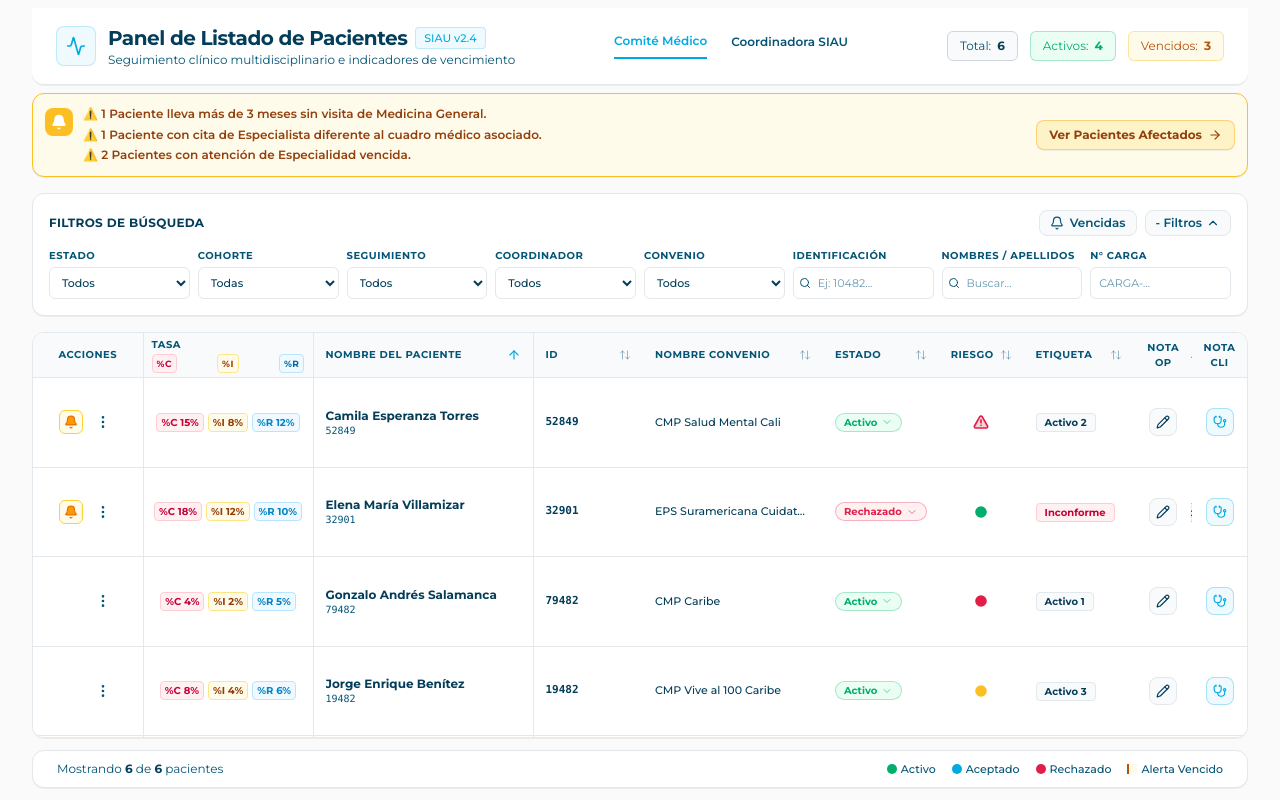
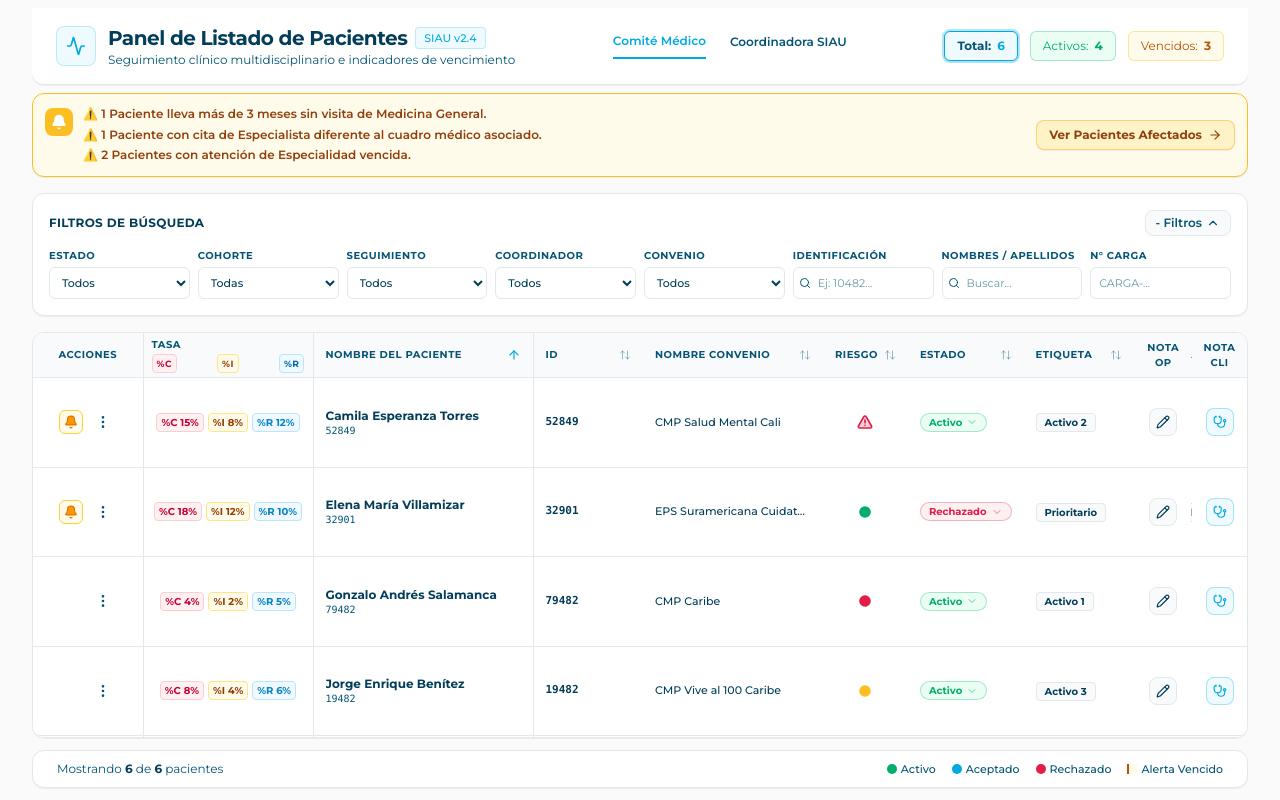
Before and after one commit to vqorlando68/Panel-Paciente, a React (Vite) app: page / in a window 1280 px wide. Built offline with nearby package versions, Linux system fonts and the light colour scheme.

Commit message:
feat: enable interactive metrics and update patient labels
- Add click handlers to header metric cards to filter patients.
- Update mock data for patient labeling consistency.
- Refactor SpecialistEditModal to support a resizable dual-panel view.
- Remove redundant filter button from FilterBar.

```diff
--- a/src/App.tsx
+++ b/src/App.tsx
@@ -243,6 +243,24 @@ export default function App() {
     setIsAddPatientOpen(false);
   };
 
+  // Active Metric Card derived state
+  const activeMetricCard = useMemo(() => {
+    if (filters.seguimiento === 'Vencidos') return 'vencidos';
+    if (filters.estado === 'Activo' && filters.seguimiento === 'Todos') return 'activos';
+    if (filters.estado === 'Todos' && filters.seguimiento === 'Todos') return 'total';
+    return undefined;
+  }, [filters]);
+
+  const handleSelectMetricCard = (metric: 'total' | 'activos' | 'vencidos') => {
+    if (metric === 'total') {
+      setFilters((prev) => ({ ...prev, estado: 'Todos', seguimiento: 'Todos', soloVencidas: false }));
+    } else if (metric === 'activos') {
+      setFilters((prev) => ({ ...prev, estado: 'Activo', seguimiento: 'Todos', soloVencidas: false }));
+    } else if (metric === 'vencidos') {
+      setFilters((prev) => ({ ...prev, seguimiento: 'Vencidos', estado: 'Todos', soloVencidas: false }));
+    }
+  };
+
   return (
     <div className="h-screen w-screen flex flex-col overflow-hidden bg-[#fafafa] font-sans text-[#033d59]">
       <div className="flex-1 flex flex-col overflow-hidden px-4 md:px-8 py-2 max-w-[1600px] w-full mx-auto">
@@ -254,6 +272,8 @@ export default function App() {
           totalPatients={totalPatients}
           overdueCount={overdueCount}
           activeCount={activeCount}
+          onSelectMetricCard={handleSelectMetricCard}
+          activeMetricCard={activeMetricCard}
         />
 
         {/* Alarm Banner */}
--- a/src/components/FilterBar.tsx
+++ b/src/components/FilterBar.tsx
@@ -51,21 +51,6 @@ export const FilterBar: React.FC<FilterBarProps> = ({
         </div>
 
         <div className="flex items-center gap-2">
-          {/* Bell Toggle button for Solo Vencidas */}
-          <button
-            type="button"
-            onClick={() => handleChange('soloVencidas', !filters.soloVencidas)}
-            title={filters.soloVencidas ? "Mostrando solo atenciones vencidas" : "Filtrar por atenciones vencidas"}
-            className={`flex items-center gap-1.5 text-xs font-semibold px-2.5 py-1 rounded-lg border cursor-pointer transition-all ${
-              filters.soloVencidas
-                ? 'bg-[#fffbeb] text-[#b45309] border-[#fbbf24] shadow-2xs font-bold'
-                : 'bg-[#f9fafb] text-[#035476] border-[#e2e8eb] hover:bg-[#effaff] hover:text-[#00aae1]'
-            }`}
-          >
-            <Bell className={`w-3.5 h-3.5 ${filters.soloVencidas ? 'text-[#b45309] fill-[#b45309]' : 'text-[#035476]'}`} />
-            <span>Vencidas</span>
-          </button>
-
           {hasActiveFilters && (
             <button
               onClick={onResetFilters}
--- a/src/components/Header.tsx
+++ b/src/components/Header.tsx
@@ -9,6 +9,8 @@ interface HeaderProps {
   overdueCount: number;
   activeCount: number;
   criticalCount?: number;
+  onSelectMetricCard?: (metric: 'total' | 'activos' | 'vencidos') => void;
+  activeMetricCard?: 'total' | 'activos' | 'vencidos';
 }
 
 export const Header: React.FC<HeaderProps> = ({
@@ -17,6 +19,8 @@ export const Header: React.FC<HeaderProps> = ({
   totalPatients,
   overdueCount,
   activeCount,
+  onSelectMetricCard,
+  activeMetricCard = 'total',
 }) => {
   return (
     <header className="bg-white border-b border-[#e2e8eb] px-6 py-4 flex flex-col md:flex-row md:items-center justify-between gap-4 shrink-0 max-w-[1550px] w-full mx-auto font-sans rounded-b-xl shadow-2xs">
@@ -67,20 +71,47 @@ export const Header: React.FC<HeaderProps> = ({
 
       {/* Metrics Bar */}
       <div className="flex items-center gap-3 text-xs">
-        <div className="flex items-center gap-1.5 bg-[#f9fafb] px-3 py-1.5 rounded-md border border-[#d0d5dd] text-[#033d59]">
+        <button
+          type="button"
+          onClick={() => onSelectMetricCard?.('total')}
+          title="Ver todos los pacientes"
+          className={`flex items-center gap-1.5 px-3 py-1.5 rounded-md border text-[#033d59] cursor-pointer transition-all ${
+            activeMetricCard === 'total'
+              ? 'bg-[#effaff] border-[#00aae1] ring-2 ring-[#00aae1]/30 font-bold shadow-xs'
+              : 'bg-[#f9fafb] border-[#d0d5dd] hover:bg-gray-100'
+          }`}
+        >
           <span className="text-[#035476]">Total:</span>
-          <span className="font-bold">{totalPatients}</span>
-        </div>
+          <span className="font-bold text-[#00aae1]">{totalPatients}</span>
+        </button>
 
-        <div className="flex items-center gap-1.5 bg-[#ebfef4] px-3 py-1.5 rounded-md border border-[#01ae6c]/30 text-[#01ae6c]">
+        <button
+          type="button"
+          onClick={() => onSelectMetricCard?.('activos')}
+          title="Filtrar pacientes Activos"
+          className={`flex items-center gap-1.5 px-3 py-1.5 rounded-md border text-[#01ae6c] cursor-pointer transition-all ${
+            activeMetricCard === 'activos'
+              ? 'bg-[#d0fbe2] border-[#01ae6c] ring-2 ring-[#01ae6c]/30 font-bold shadow-xs'
+              : 'bg-[#ebfef4] border-[#01ae6c]/30 hover:bg-[#d0fbe2]/60'
+          }`}
+        >
           <span>Activos:</span>
           <span className="font-bold">{activeCount}</span>
-        </div>
+        </button>
 
-        <div className="flex items-center gap-1.5 bg-[#fffbeb] px-3 py-1.5 rounded-md border border-[#fbbf24]/40 text-[#b45309]">
+        <button
+          type="button"
+          onClick={() => onSelectMetricCard?.('vencidos')}
+          title="Filtrar pacientes con citas Vencidas"
+          className={`flex items-center gap-1.5 px-3 py-1.5 rounded-md border text-[#b45309] cursor-pointer transition-all ${
+            activeMetricCard === 'vencidos'
+              ? 'bg-[#fef3c7] border-[#b45309] ring-2 ring-[#b45309]/30 font-bold shadow-xs'
+              : 'bg-[#fffbeb] border-[#fbbf24]/40 hover:bg-[#fef3c7]/60'
+          }`}
+        >
           <span>Vencidos:</span>
           <span className="font-bold">{overdueCount}</span>
-        </div>
+        </button>
       </div>
     </header>
   );
--- a/src/components/PatientTable.tsx
+++ b/src/components/PatientTable.tsx
@@ -292,14 +292,15 @@ export const PatientTable: React.FC<PatientTableProps> = ({
 
   const renderFaseBadge = (fase: string) => {
     let color = 'bg-[#f9fafb] text-[#033d59] border-[#e2e8eb]';
-    if (fase === 'E') color = 'bg-purple-50 text-purple-700 border-purple-200';
-    if (fase === 'D') color = 'bg-blue-50 text-blue-700 border-blue-200';
-    if (fase === 'I') color = 'bg-amber-50 text-amber-800 border-amber-200';
-    if (fase === 'M/E') color = 'bg-teal-50 text-teal-700 border-teal-200';
+    let label = fase;
+    if (fase === 'E') { color = 'bg-purple-50 text-purple-700 border-purple-200'; label = 'E: Evaluación'; }
+    if (fase === 'D') { color = 'bg-blue-50 text-blue-700 border-blue-200'; label = 'D: Diagnóstico'; }
+    if (fase === 'I') { color = 'bg-amber-50 text-amber-800 border-amber-200'; label = 'I: Intervención'; }
+    if (fase === 'M/E') { color = 'bg-teal-50 text-teal-700 border-teal-200'; label = 'M/E: Monit./Eval.'; }
 
     return (
-      <span className={`px-2 py-0.5 rounded font-mono font-bold text-[10px] border ${color}`}>
-        {fase}
+      <span className={`px-2 py-0.5 rounded font-sans font-bold text-[10px] border whitespace-nowrap ${color}`}>
+        {label}
       </span>
     );
   };
@@ -461,11 +462,11 @@ export const PatientTable: React.FC<PatientTableProps> = ({
             {/* Col 5: NOMBRE CONVENIO */}
             {renderHeader('NOMBRE CONVENIO', 'convenioNombre', 'min-w-[180px]')}
 
-            {/* Col 6: ESTADO */}
+            {/* Col 6: RIESGO */}
+            {renderHeader('RIESGO', 'riesgo', 'min-w-[80px] text-center')}
+
+            {/* Col 7: ESTADO */}
             {renderHeader('ESTADO', 'estado', 'min-w-[100px]')}
-
-            {/* Col 7: RIESGO */}
-            {renderHeader('RIESGO', 'riesgo', 'min-w-[80px] text-center')}
 
             {/* Col 8: ETIQUETA */}
             {renderHeader('ETIQUETA', 'etiqueta', 'min-w-[110px]')}
@@ -474,7 +475,7 @@ export const PatientTable: React.FC<PatientTableProps> = ({
             {renderHeader('RETROALIMENTACIÓN', 'retroalimentacion', 'min-w-[140px]')}
 
             {/* Col 10: FASE */}
-            {renderHeader('FASE', 'fase', 'min-w-[75px] text-center')}
+            {renderHeader('FASE', 'fase', 'min-w-[130px] text-center')}
 
             {/* Col 11: ACTA */}
             {renderHeader('ACTA', 'acta', 'min-w-[85px] text-center')}
@@ -711,12 +712,7 @@ export const PatientTable: React.FC<PatientTableProps> = ({
                     {patient.convenioNombre}
                   </td>
 
-                  {/* Col 6: ESTADO */}
-                  <td className="px-3 py-2">
-                    {renderEstadoBadge(patient)}
-                  </td>
-
-                  {/* Col 7: RIESGO */}
+                  {/* Col 6: RIESGO */}
                   <td className="px-3 py-2 text-center relative">
                     <button
                       onClick={() => handleRiskClick(patient)}
@@ -748,22 +744,23 @@ export const PatientTable: React.FC<PatientTableProps> = ({
                     )}
                   </td>
 
+                  {/* Col 7: ESTADO */}
+                  <td className="px-3 py-2">
+                    {renderEstadoBadge(patient)}
+                  </td>
+
                   {/* Col 8: ETIQUETA */}
                   <td className="px-3 py-2">
-                    <span className={`px-2 py-0.5 rounded font-bold text-[10px] border ${
-                      patient.etiqueta === 'Inconforme'
-                        ? 'bg-rose-50 text-rose-700 border-rose-200'
-                        : 'bg-[#f9fafb] text-[#033d59] border-[#e2e8eb]'
-                    }`}>
+                    <span className="px-2 py-0.5 rounded font-bold text-[10px] border bg-[#f9fafb] text-[#033d59] border-[#e2e8eb]">
                       {patient.etiqueta}
                     </span>
                   </td>
 
                   {/* Col 9: RETROALIMENTACIÓN */}
                   <td className="px-3 py-2">
-                    {patient.etiqueta === 'Inconforme' || patient.retroalimentacion === 'Inconforme' ? (
-                      <span className="px-2 py-0.5 rounded bg-rose-100 text-rose-800 font-bold text-[10px] border border-rose-300">
-                        Inconforme
+                    {patient.retroalimentacion ? (
+                      <span className="px-2 py-0.5 rounded bg-sky-50 text-[#033d59] font-medium text-[10px] border border-sky-200">
+                        {patient.retroalimentacion}
                       </span>
                     ) : (
                       <span className="text-gray-400 text-[10px]">—</span>
--- a/src/components/SpecialistEditModal.tsx
+++ b/src/components/SpecialistEditModal.tsx
@@ -1,6 +1,6 @@
 import React, { useState } from 'react';
 import { SpecialistInfo, SpecialistKey, Patient } from '../types';
-import { X, Calendar, User, Clock, Save, ClipboardList, ArrowLeft } from 'lucide-react';
+import { X, Calendar, User, Clock, Save, ClipboardList, PanelRightClose } from 'lucide-react';
 
 interface SpecialistEditModalProps {
   patient: Patient;
@@ -18,7 +18,7 @@ export const SpecialistEditModal: React.FC<SpecialistEditModalProps> = ({
   onClose,
 }) => {
   const [formData, setFormData] = useState<SpecialistInfo>({ ...specialistData });
-  const [currentStep, setCurrentStep] = useState<'stepA' | 'stepB'>('stepA');
+  const [showDetail, setShowDetail] = useState(false);
 
   const handleSubmit = (e: React.FormEvent) => {
     e.preventDefault();
@@ -36,16 +36,19 @@ export const SpecialistEditModal: React.FC<SpecialistEditModalProps> = ({
 
   return (
     <div className="fixed inset-0 z-50 bg-black/40 backdrop-blur-xs flex items-center justify-center p-4 font-sans">
-      <div className="bg-white rounded-xl shadow-2xl border border-[#e2e8eb] w-full max-w-md overflow-hidden animate-in fade-in zoom-in-95 duration-150">
+      <div className={`bg-white rounded-xl shadow-2xl border border-[#e2e8eb] w-full transition-all duration-300 overflow-hidden ${
+        showDetail ? 'max-w-4xl' : 'max-w-md'
+      }`}>
+        <div className={`grid grid-cols-1 ${showDetail ? 'md:grid-cols-2 divide-y md:divide-y-0 md:divide-x' : ''} divide-[#e2e8eb]`}>
 
-        {/* STEP A: Modal Form */}
-        {currentStep === 'stepA' && (
-          <>
+          {/* PANEL 1: Edición de Especialista (Left Side) */}
+          <div className="flex flex-col">
             <div className="bg-[#00aae1] text-white p-4 flex items-center justify-between">
               <div>
                 <h3 className="font-bold text-base">Atención: {formData.specialistTitle}</h3>
                 <p className="text-xs text-white/90 font-medium">{patient.nombre}</p>
               </div>
+              {!showDetail && (
                 <button
                   type="button"
                   onClick={onClose}
@@ -53,9 +56,11 @@ export const SpecialistEditModal: React.FC<SpecialistEditModalProps> = ({
                 >
                   <X className="w-5 h-5" />
                 </button>
+              )}
             </div>
 
-            <form onSubmit={handleSubmit} className="p-5 space-y-4 text-xs text-[#033d59]">
+            <form onSubmit={handleSubmit} className="p-5 space-y-4 text-xs text-[#033d59] flex-1 flex flex-col justify-between">
+              <div className="space-y-4">
                 {/* NOMBRE DEL PROFESIONAL */}
                 <div>
                   <label className="block text-[11px] font-semibold text-[#035476] mb-1 uppercase tracking-wide">
@@ -127,20 +132,25 @@ export const SpecialistEditModal: React.FC<SpecialistEditModalProps> = ({
                   </div>
                 </div>
 
-              {/* PROMINENT BUTTON: Detalle de Atenciones... */}
-              <div className="pt-2">
+                {/* BUTTON: Detalle de Atenciones... */}
+                <div className="pt-1">
                   <button
                     type="button"
-                  onClick={() => setCurrentStep('stepB')}
-                  className="w-full py-2.5 px-3 bg-[#effaff] hover:bg-[#00aae1]/10 border border-[#00aae1]/30 rounded-lg text-[#00aae1] font-bold text-xs flex items-center justify-center gap-2 transition-all cursor-pointer shadow-xs group"
+                    onClick={() => setShowDetail(!showDetail)}
+                    className={`w-full py-2.5 px-3 border rounded-lg font-bold text-xs flex items-center justify-center gap-2 transition-all cursor-pointer shadow-xs ${
+                      showDetail
+                        ? 'bg-[#00aae1] text-white border-[#00aae1]'
+                        : 'bg-[#effaff] text-[#00aae1] border-[#00aae1]/30 hover:bg-[#00aae1]/10'
+                    }`}
                   >
-                  <ClipboardList className="w-4 h-4 text-[#00aae1] group-hover:scale-110 transition-transform" />
-                  <span>📋 Detalle de Atenciones...</span>
+                    <ClipboardList className="w-4 h-4" />
+                    <span>{showDetail ? '📋 Ocultar Detalle Lateral' : '📋 Detalle de Atenciones (Al lado)...'}</span>
                   </button>
+                </div>
               </div>
 
               {/* ACTION BUTTONS */}
-              <div className="pt-3 border-t border-[#e2e8eb] flex justify-end gap-2.5">
+              <div className="pt-4 border-t border-[#e2e8eb] flex justify-end gap-2.5 mt-4">
                 <button
                   type="button"
                   onClick={onClose}
@@ -157,49 +167,53 @@ export const SpecialistEditModal: React.FC<SpecialistEditModalProps> = ({
                 </button>
               </div>
             </form>
-          </>
-        )}
+          </div>
 
-        {/* STEP B: Panel de Detalle (READ ONLY) */}
-        {currentStep === 'stepB' && (
-          <div className="flex flex-col max-h-[85vh]">
+          {/* PANEL 2: Panel de Detalle (Right Side - Appears next to edition panel) */}
+          {showDetail && (
+            <div className="flex flex-col bg-[#fafafa] animate-in fade-in slide-in-from-left-4 duration-200">
               <div className="bg-[#033d59] text-white p-4 flex items-center justify-between">
                 <div>
                   <h3 className="font-bold text-sm flex items-center gap-2">
                     <ClipboardList className="w-4 h-4 text-[#00aae1]" />
-                  Detalle de Atenciones ({formData.specialistTitle})
+                    Detalle de Atenciones
                   </h3>
-                <p className="text-xs text-white/80">{patient.nombre}</p>
+                  <p className="text-xs text-white/80">{formData.specialistTitle} — {patient.nombre}</p>
                 </div>
                 <button
                   type="button"
-                onClick={() => setCurrentStep('stepA')}
+                  onClick={onClose}
                   className="p-1.5 text-white/80 hover:text-white rounded-lg hover:bg-white/10 transition-colors cursor-pointer"
-                title="Volver"
+                  title="Cerrar modal"
                 >
                   <X className="w-5 h-5" />
                 </button>
               </div>
 
-            <div className="p-4 overflow-y-auto space-y-3 flex-1 text-xs text-[#033d59]">
-              <div className="bg-[#effaff] p-2.5 rounded-lg border border-[#00aae1]/20 text-[11px] text-[#035476]">
-                <p className="font-semibold text-[#033d59]">Profesional asignado:</p>
-                <p className="text-[#00aae1] font-bold">{formData.professionalName}</p>
+              <div className="p-4 overflow-y-auto space-y-4 flex-1 text-xs text-[#033d59]">
+                <div className="bg-white p-3 rounded-lg border border-[#e2e8eb] shadow-2xs space-y-1">
+                  <span className="text-[10px] font-bold text-[#035476] uppercase tracking-wider block">Profesional Asignado</span>
+                  <p className="text-[#00aae1] font-bold text-sm">{formData.professionalName}</p>
+                  <div className="flex items-center justify-between text-[11px] pt-1 text-[#035476]">
+                    <span>Última atenc.: <strong className="text-[#033d59]">{formData.lastAttentionDate}</strong></span>
+                    <span>Obj.: <strong className="text-[#00aae1]">{formData.targetDate}</strong></span>
+                  </div>
                 </div>
 
                 <div className="space-y-2">
-                <h4 className="font-bold text-xs text-[#033d59] uppercase tracking-wide">
-                  Histórico y Citas Agendadas:
+                  <h4 className="font-bold text-xs text-[#033d59] uppercase tracking-wide flex items-center justify-between">
+                    <span>Histórico de Atenciones</span>
+                    <span className="text-[10px] font-normal text-[#035476]">{historyList.length} registros</span>
                   </h4>
 
-                <div className="border border-[#e2e8eb] rounded-lg overflow-hidden divide-y divide-[#e2e8eb]">
-                  <div className="bg-[#f9fafb] px-3 py-2 font-bold text-[11px] text-[#035476] grid grid-cols-2 gap-2">
-                    <span>FECHA Y HORA</span>
-                    <span>ESTADO</span>
+                  <div className="border border-[#e2e8eb] rounded-lg overflow-hidden divide-y divide-[#e2e8eb] bg-white shadow-2xs">
+                    <div className="bg-[#f9fafb] px-3 py-2 font-bold text-[10px] text-[#035476] grid grid-cols-2 gap-2 uppercase tracking-wider">
+                      <span>Fecha y Hora</span>
+                      <span>Estado Cita</span>
                     </div>
 
                     {historyList.map((item, idx) => (
-                    <div key={item.id || idx} className="px-3 py-2.5 grid grid-cols-2 gap-2 items-center hover:bg-[#f9fafb] transition-colors">
+                      <div key={item.id || idx} className="px-3 py-2.5 grid grid-cols-2 gap-2 items-center hover:bg-[#effaff]/40 transition-colors">
                         <span className="font-mono text-xs font-semibold text-[#033d59]">
                           {item.dateTime}
                         </span>
@@ -218,23 +232,18 @@ export const SpecialistEditModal: React.FC<SpecialistEditModalProps> = ({
                 </div>
               </div>
 
-            {/* Read-Only Footer with Back / Close Button */}
-            <div className="p-3 bg-[#f9fafb] border-t border-[#e2e8eb] flex justify-between items-center">
+              {/* Panel Footer */}
+              <div className="p-3 bg-white border-t border-[#e2e8eb] flex justify-between items-center text-xs">
+                <span className="text-[11px] text-[#035476]">
+                  Vista paralela de atenciones
+                </span>
                 <button
                   type="button"
-                onClick={() => setCurrentStep('stepA')}
-                className="px-3 py-1.5 text-xs font-semibold text-[#00aae1] hover:bg-[#effaff] rounded-lg flex items-center gap-1 transition-colors cursor-pointer"
+                  onClick={() => setShowDetail(false)}
+                  className="px-3 py-1.5 text-xs font-semibold text-[#035476] hover:bg-gray-100 rounded-lg flex items-center gap-1 transition-colors cursor-pointer border border-[#e2e8eb]"
                 >
-                <ArrowLeft className="w-3.5 h-3.5" />
-                Volver a la edición
-              </button>
-
-              <button
-                type="button"
-                onClick={onClose}
-                className="px-4 py-1.5 text-xs font-semibold text-[#033d59] bg-white border border-[#e2e8eb] hover:bg-gray-50 rounded-lg shadow-2xs transition-colors cursor-pointer"
-              >
-                Cerrar
+                  <PanelRightClose className="w-3.5 h-3.5" />
+                  Cerrar Panel Lateral
                 </button>
               </div>
             </div>
@@ -242,5 +251,6 @@ export const SpecialistEditModal: React.FC<SpecialistEditModalProps> = ({
 
         </div>
       </div>
+    </div>
   );
 };
--- a/src/mockData.ts
+++ b/src/mockData.ts
@@ -13,8 +13,8 @@ export const INITIAL_PATIENTS: Patient[] = [
     cohorte: 'ACTIVO',
     estado: 'Activo',
     riesgo: 'Critical',
-    etiqueta: 'Inconforme',
-    retroalimentacion: 'Inconforme',
+    etiqueta: 'Prioritario',
+    retroalimentacion: 'Satisfecho',
     fase: 'I',
     acta: {
       numero: 142,
@@ -520,8 +520,8 @@ export const INITIAL_PATIENTS: Patient[] = [
     cohorte: 'PROSPECTO',
     estado: 'Rechazado',
     riesgo: 'Low',
-    etiqueta: 'Inconforme',
-    retroalimentacion: 'Inconforme',
+    etiqueta: 'Prioritario',
+    retroalimentacion: 'Neutral',
     fase: 'I',
     acta: {
       numero: 112,
```
Lines whose indentation alone changed are shown as unchanged.
